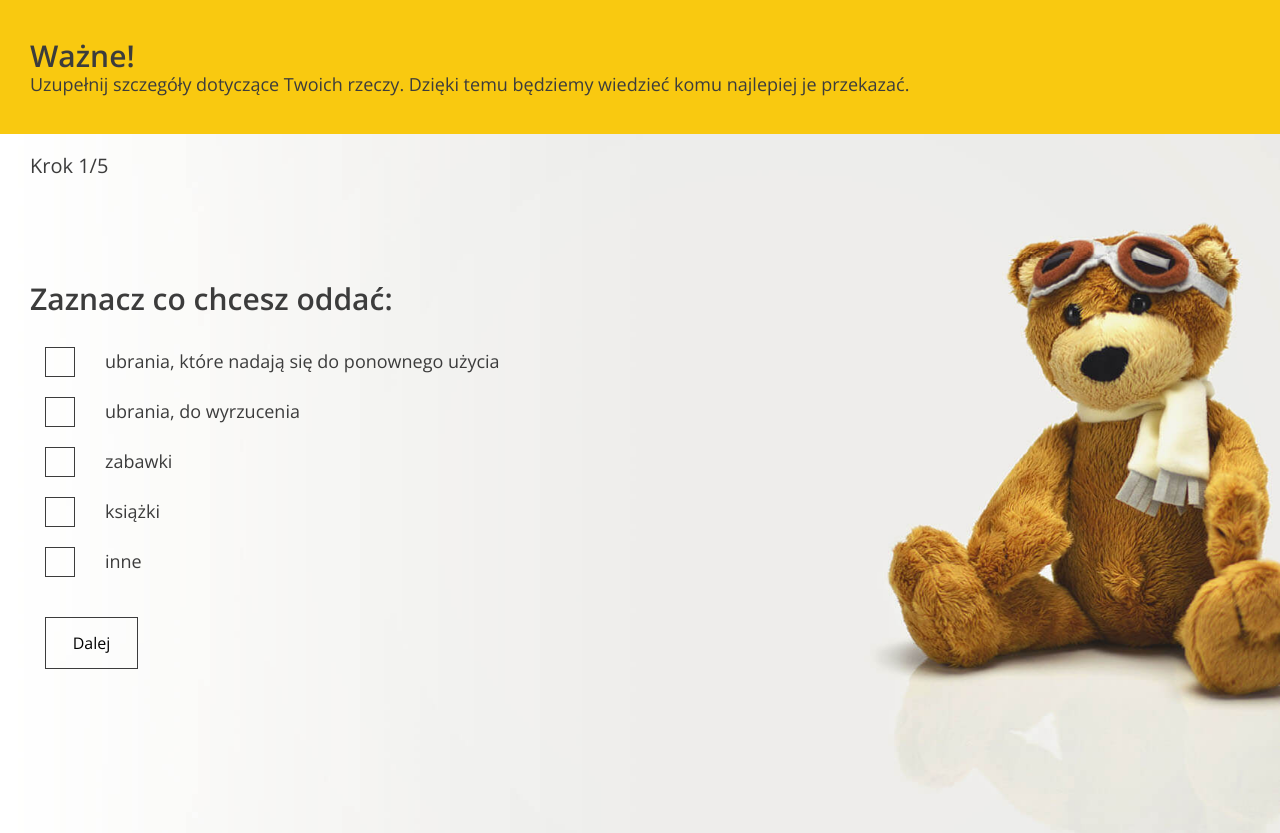
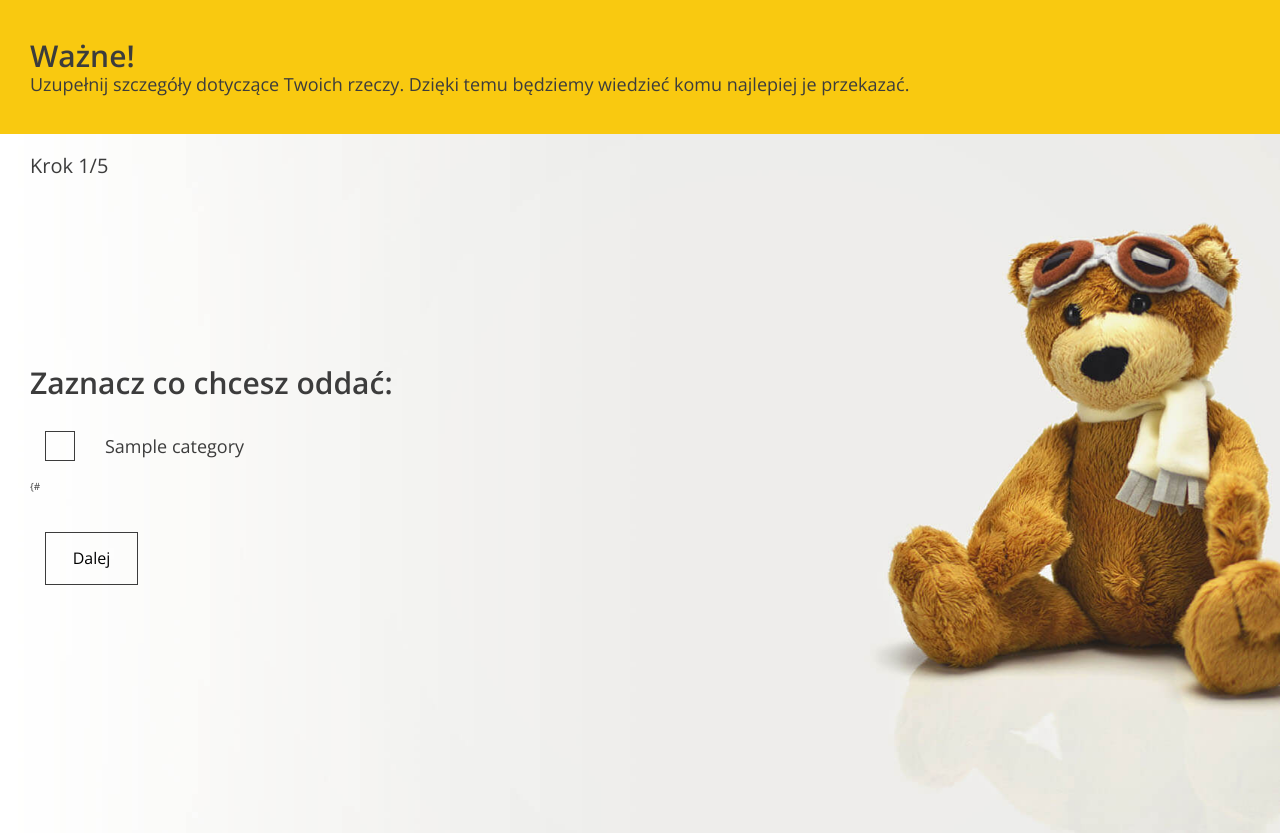
Before and after one commit to Pukil/charity-donating, a Django app: template charity_donation/templates/charity_donation/form.html in a window 1280 px wide. Shown: the part 801-1634 px from the top of the page. Run offline with Django 3.2, Linux system fonts and the light colour scheme; the template is opened without the code that fills it: most values are stand-ins (such as "Sample title", 1, 10 or a date in 2020).

Commit message:
Working form step 1 and 2

```diff
--- a/charity_donation/templates/charity_donation/form.html
+++ b/charity_donation/templates/charity_donation/form.html
@@ -5,7 +5,7 @@
     <div class="slogan container container--90">
         <div class="slogan--item">
             <h1>
-            Oddaj rzeczy, których już nie chcesz<br />
+                Oddaj rzeczy, których już nie chcesz<br/>
                 <span class="uppercase">potrzebującym</span>
             </h1>
 
@@ -57,56 +57,22 @@
                 <!-- STEP 1: class .active is switching steps -->
                 <div data-step="1" class="active">
                     <h3>Zaznacz co chcesz oddać:</h3>
-
+                    {% for category in categories %}
                         <div class="form-group form-group--checkbox">
                         <label>
                         <input
                                     type="checkbox"
                                     name="categories"
-                  value="clothes-to-use"
+                                    value="{{ category.id }}"
                             />
                             <span class="checkbox"></span>
                             <span class="description"
-                  >ubrania, które nadają się do ponownego użycia</span
+                            >{{ category.name}}</span
                             >
                         </label>
                     </div>
-
-            <div class="form-group form-group--checkbox">
-              <label>
-                <input
-                  type="checkbox"
-                  name="categories"
-                  value="clothes-useless"
-                />
-                <span class="checkbox"></span>
-                <span class="description">ubrania, do wyrzucenia</span>
-              </label>
-            </div>
-
-            <div class="form-group form-group--checkbox">
-              <label>
-                <input type="checkbox" name="categories" value="toys" />
-                <span class="checkbox"></span>
-                <span class="description">zabawki</span>
-              </label>
-            </div>
-
-            <div class="form-group form-group--checkbox">
-              <label>
-                <input type="checkbox" name="categories" value="books" />
-                <span class="checkbox"></span>
-                <span class="description">książki</span>
-              </label>
-            </div>
-
-            <div class="form-group form-group--checkbox">
-              <label>
-                <input type="checkbox" name="categories" value="other" />
-                <span class="checkbox"></span>
-                <span class="description">inne</span>
-              </label>
-            </div>
+                    {% endfor %}
+{#
 
                     <div class="form-group form-group--buttons">
                         <button type="button" class="btn next-step">Dalej</button>
@@ -120,7 +86,7 @@
                         <div class="form-group form-group--inline">
                             <label>
                                 Liczba 60l worków:
-                <input type="number" name="bags" step="1" min="1" />
+                                <input type="number" name="bags" step="1" min="1"/>
                             </label>
                         </div>
 
@@ -131,14 +97,13 @@
                     </div>
 
 
-
                     <!-- STEP 4 -->
                     <div data-step="3">
                         <h3>Wybierz organizacje, której chcesz pomóc:</h3>
 
                         <div class="form-group form-group--checkbox">
                             <label>
-                <input type="radio" name="organization" value="old" />
+                                <input type="radio" name="organization" value="old"/>
                                 <span class="checkbox radio"></span>
                                 <span class="description">
                   <div class="title">Fundacja “Bez domu”</div>
@@ -152,7 +117,7 @@
 
                         <div class="form-group form-group--checkbox">
                             <label>
-                <input type="radio" name="organization" value="old" />
+                                <input type="radio" name="organization" value="old"/>
                                 <span class="checkbox radio"></span>
                                 <span class="description">
                   <div class="title">Fundacja “Dla dzieci"</div>
@@ -178,22 +143,22 @@
                             <div class="form-section--column">
                                 <h4>Adres odbioru</h4>
                                 <div class="form-group form-group--inline">
-                  <label> Ulica <input type="text" name="address" /> </label>
+                                    <label> Ulica <input type="text" name="address"/> </label>
                                 </div>
 
                                 <div class="form-group form-group--inline">
-                  <label> Miasto <input type="text" name="city" /> </label>
+                                    <label> Miasto <input type="text" name="city"/> </label>
                                 </div>
 
                                 <div class="form-group form-group--inline">
                                     <label>
-                    Kod pocztowy <input type="text" name="postcode" />
+                                        Kod pocztowy <input type="text" name="postcode"/>
                                     </label>
                                 </div>
 
                                 <div class="form-group form-group--inline">
                                     <label>
-                    Numer telefonu <input type="phone" name="phone" />
+                                        Numer telefonu <input type="phone" name="phone"/>
                                     </label>
                                 </div>
                             </div>
@@ -201,11 +166,11 @@
                             <div class="form-section--column">
                                 <h4>Termin odbioru</h4>
                                 <div class="form-group form-group--inline">
-                  <label> Data <input type="date" name="data" /> </label>
+                                    <label> Data <input type="date" name="data"/> </label>
                                 </div>
 
                                 <div class="form-group form-group--inline">
-                  <label> Godzina <input type="time" name="time" /> </label>
+                                    <label> Godzina <input type="time" name="time"/> </label>
                                 </div>
 
                                 <div class="form-group form-group--inline">
```
Also changed, not shown: charity_donation/views.py (+5 -2 lines). Lines whose indentation alone changed are shown as unchanged.
